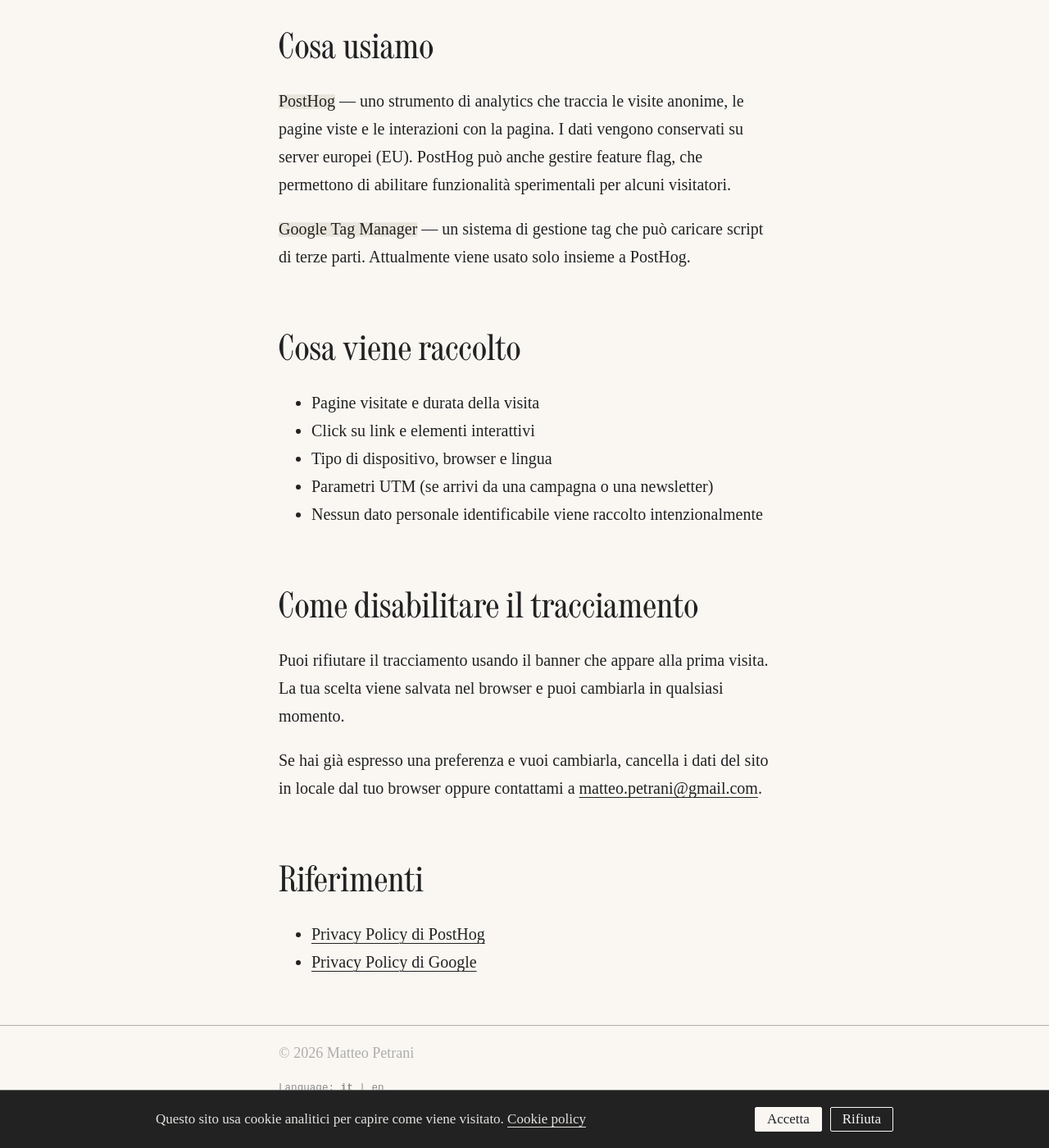
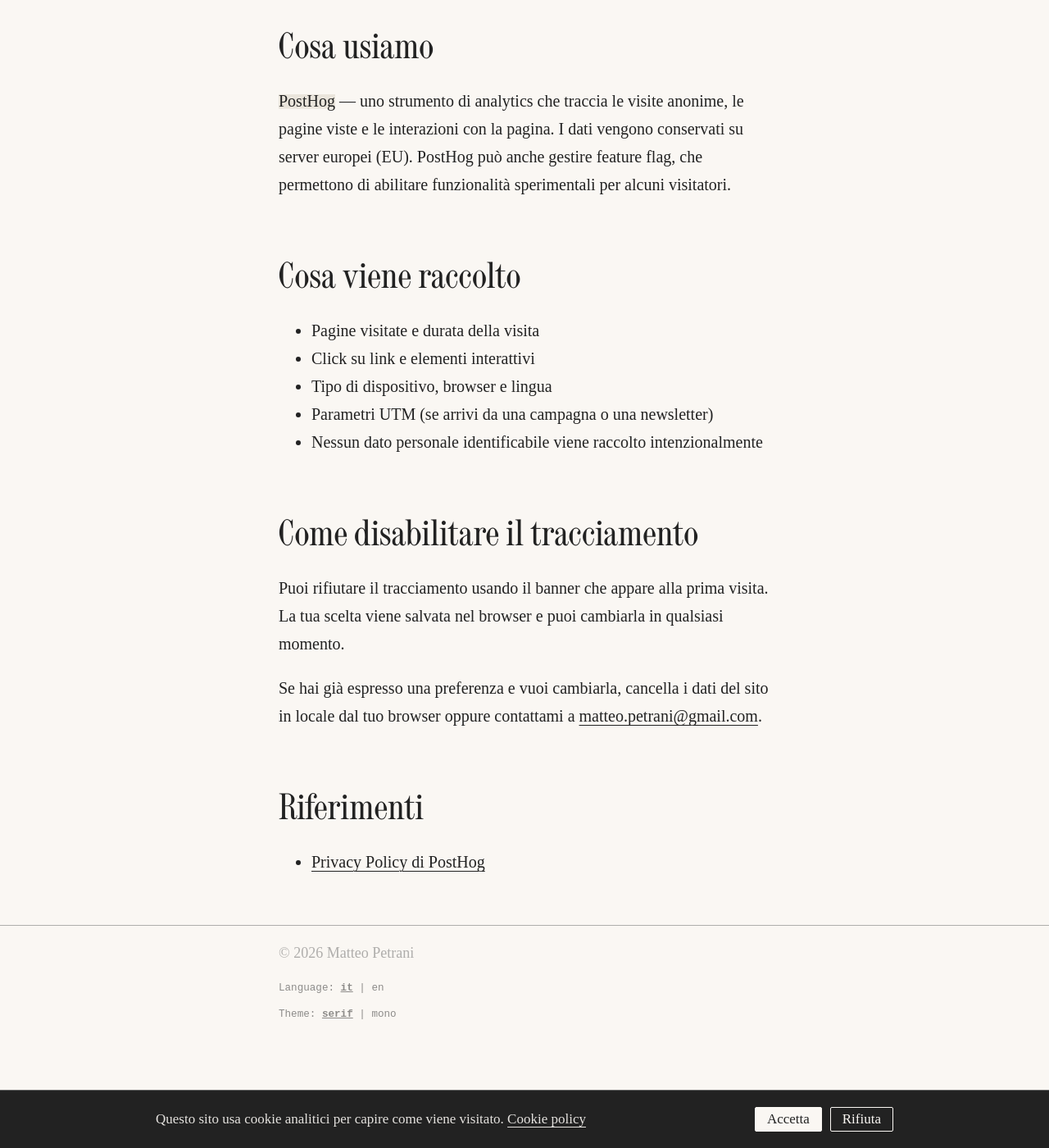
Before and after one commit to matteopetrani/matteopetrani.github.io, a Jekyll site: the page built from it/cookie-policy.md, in a window 1280 px wide and 1400 px high, scrolled down 507 px. Shown: the whole window at 82% size. Built offline with Jekyll 4.4.1, drawn with Linux system fonts in a browser that asks for light colours; some web fonts are replaced.

Commit message:
fix: remove GTM references from cookie policy pages
Co-Authored-By: Claude Sonnet 4.6 <noreply@anthropic.com>

```diff
--- a/it/cookie-policy.md
+++ b/it/cookie-policy.md
@@ -10,8 +10,6 @@ Questo sito usa cookie e tecnologie simili per raccogliere dati analitici anonim
 ## Cosa usiamo
 
 **PostHog** — uno strumento di analytics che traccia le visite anonime, le pagine viste e le interazioni con la pagina. I dati vengono conservati su server europei (EU). PostHog può anche gestire feature flag, che permettono di abilitare funzionalità sperimentali per alcuni visitatori.
-
-**Google Tag Manager** — un sistema di gestione tag che può caricare script di terze parti. Attualmente viene usato solo insieme a PostHog.
 
 ## Cosa viene raccolto
 
@@ -30,4 +28,3 @@ Se hai già espresso una preferenza e vuoi cambiarla, cancella i dati del sito i
 ## Riferimenti
 
 - [Privacy Policy di PostHog](https://posthog.com/privacy)
-- [Privacy Policy di Google](https://policies.google.com/privacy)
```
Also changed, not shown: en/cookie-policy.md (+0 -3 lines).
